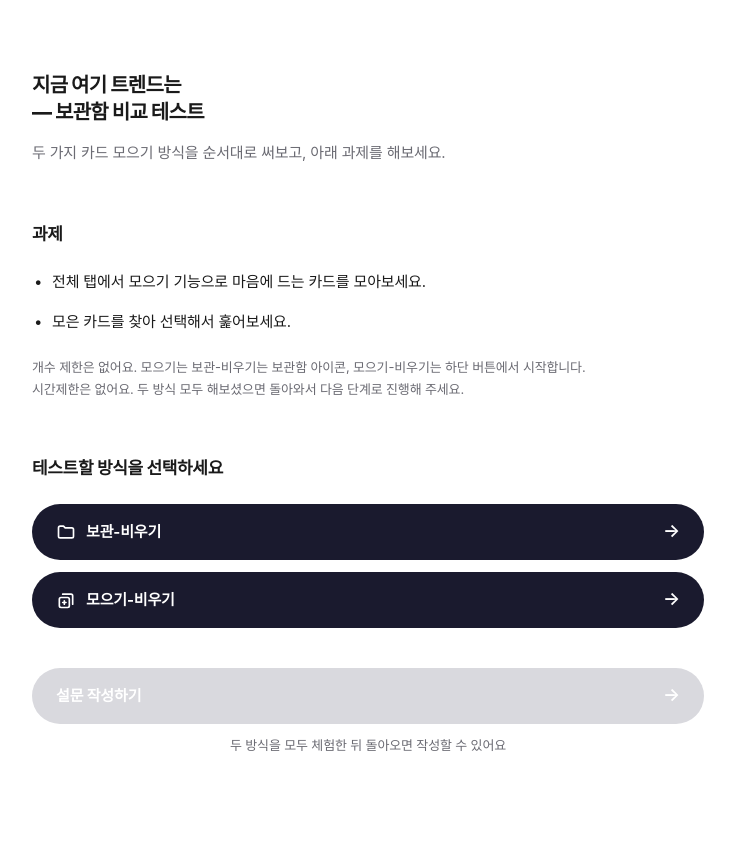
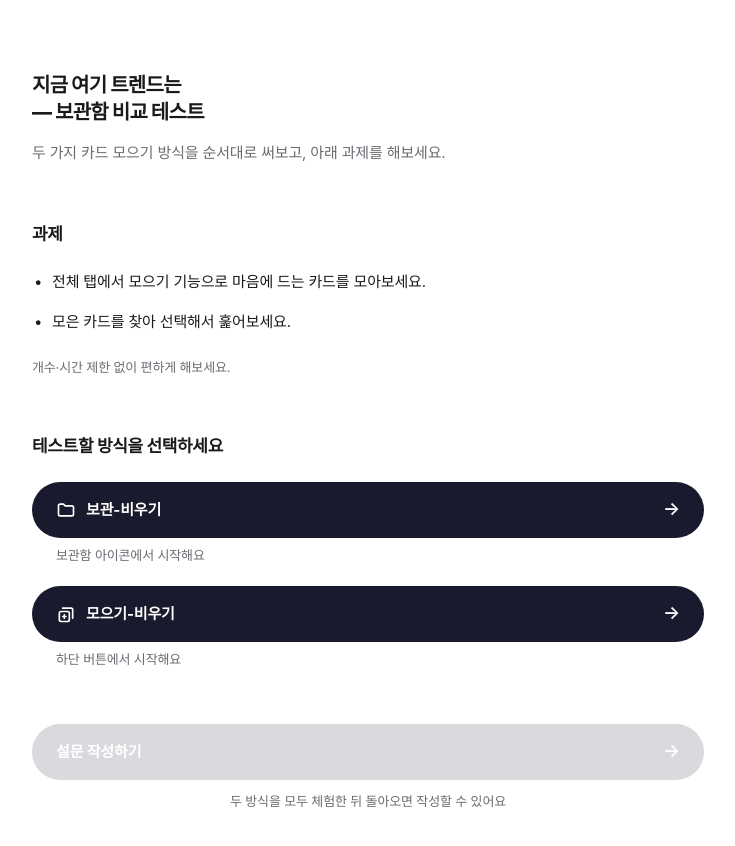
Before and after one commit to aple7391-dot/zeliaiUT, a website: page index.html in a window 1280 px wide. Shown: the whole page, without its empty margins (272-1007 px from the left). Before the commit the page ends 804 px from the top, so only its background shows below. Drawn offline with Linux system fonts and the light colour scheme; a web font is replaced by a local one.

Commit message:
index: 과제 설명 문구를 한 줄로 줄이고 시작 위치 안내를 각 버튼 아래로 분리
Co-Authored-By: Claude Sonnet 5.5 <noreply@anthropic.com>

```diff
--- a/index.html
+++ b/index.html
@@ -28,7 +28,8 @@ main{flex:1;padding-top:44px;padding-bottom:48px}
 section{margin-top:56px}
 section h2{margin-bottom:22px}
 .note{margin-top:22px;font-size:13px;color:var(--sub);word-break:keep-all}
-.opts{display:flex;flex-direction:column;gap:12px}
+.opts{display:flex;flex-direction:column;gap:6px}
+.how{font-size:13px;color:var(--sub);margin:0 0 14px 24px}
 .opt .lbl{display:flex;align-items:center;gap:10px}
 .opt .ic{flex:none}
 .opt small{font-size:13px;font-weight:600;opacity:.7;margin-left:8px}
@@ -49,14 +50,16 @@ section h2{margin-bottom:22px}
       <li>전체 탭에서 모으기 기능으로 마음에 드는 카드를 모아보세요.</li>
       <li>모은 카드를 찾아 선택해서 훑어보세요.</li>
     </ul>
-    <p class="note">개수 제한은 없어요. 모으기는 보관-비우기는 보관함 아이콘, 모으기-비우기는 하단 버튼에서 시작합니다.<br>시간제한은 없어요. 두 방식 모두 해보셨으면 돌아와서 다음 단계로 진행해 주세요.</p>
+    <p class="note">개수·시간 제한 없이 편하게 해보세요.</p>
   </section>
 
   <section>
     <h2>테스트할 방식을 선택하세요</h2>
     <nav class="opts" id="opts">
       <a class="cta opt" id="opt1" data-n="1" href="https://its-psi-eight.vercel.app/?v=c" target="_blank" rel="opener"><span class="lbl"><svg class="ic" width="20" height="20" viewBox="0 0 24 24" fill="none" stroke="currentColor" stroke-width="2" stroke-linecap="round" stroke-linejoin="round" aria-hidden="true"><path d="M3 7a2 2 0 0 1 2-2h4l2 2h8a2 2 0 0 1 2 2v8a2 2 0 0 1-2 2H5a2 2 0 0 1-2-2z"/></svg>보관-비우기</span></a>
+      <p class="how">보관함 아이콘에서 시작해요</p>
       <a class="cta opt" id="opt2" data-n="2" href="https://its-psi-eight.vercel.app/?v=b" target="_blank" rel="opener"><span class="lbl"><svg class="ic" width="20" height="20" viewBox="0 0 24 24" fill="none" stroke="currentColor" stroke-width="2" stroke-linecap="round" stroke-linejoin="round" aria-hidden="true"><rect x="4" y="9" width="12" height="12" rx="2"/><path d="M8 5h10a2 2 0 0 1 2 2v10"/><path d="M10 13v4M8 15h4"/></svg>모으기-비우기</span></a>
+      <p class="how">하단 버튼에서 시작해요</p>
     </nav>
   </section>
 
```
Also changed, not shown: public/index.html (+5 -2 lines).
